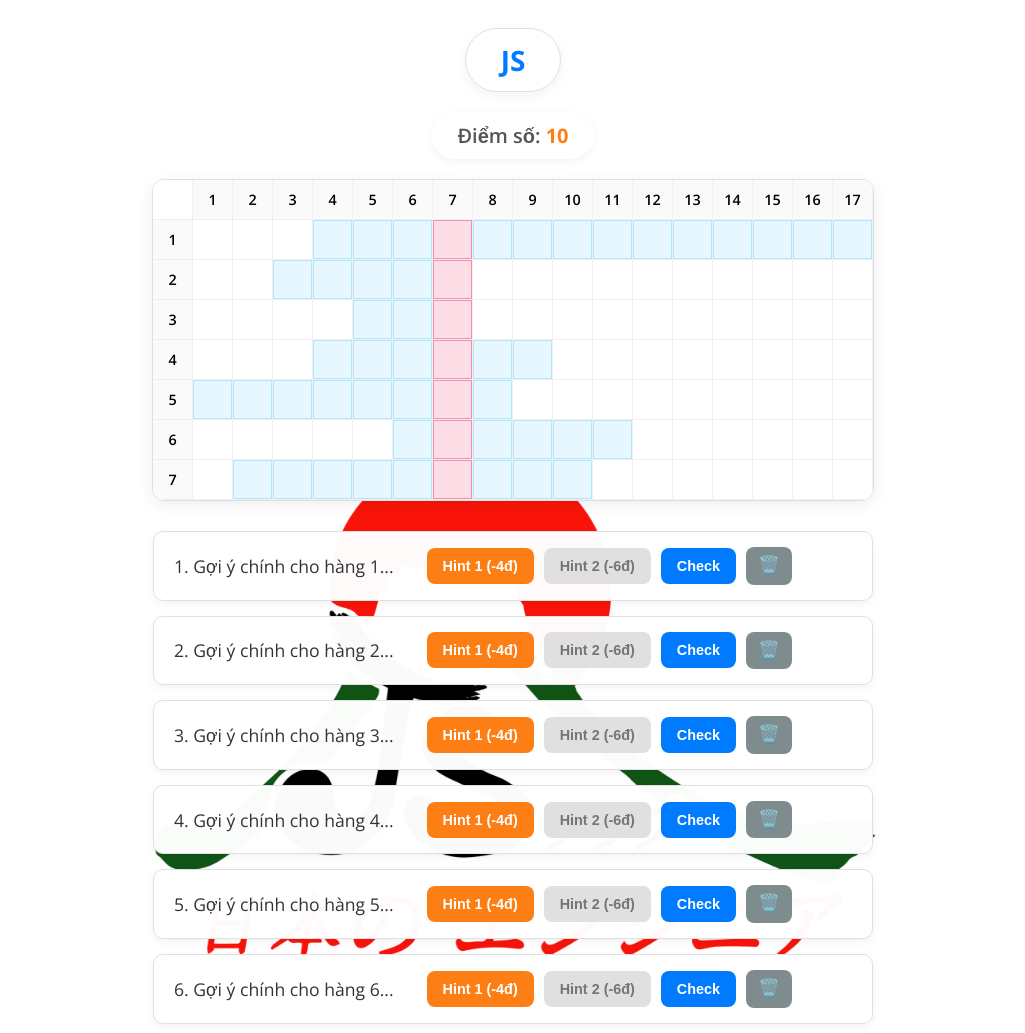
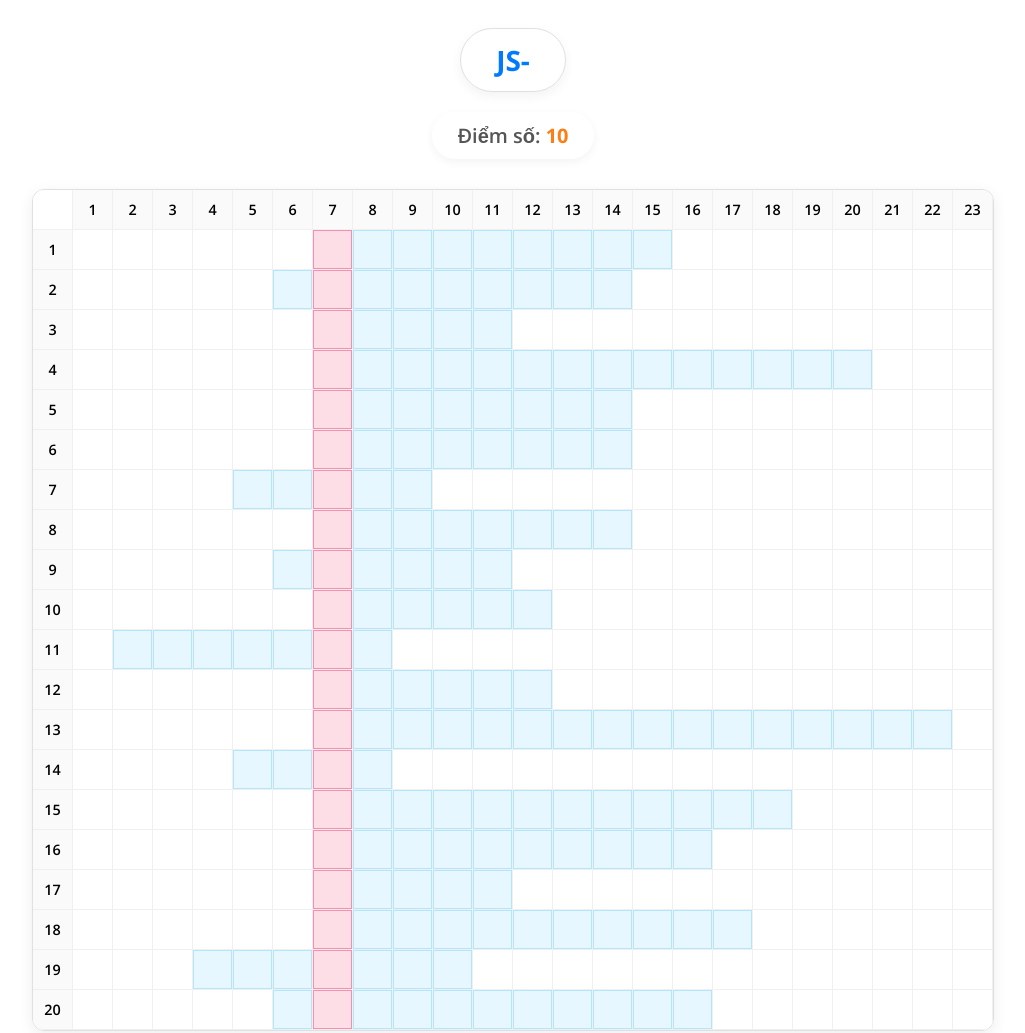
Before and after one commit to Cahoii/crossword-puzzle-game, a plain HTML site: page index.html in a window 1280 px wide. Shown: the top 1033 px of the page, without its empty margins (127-1152 px from the left). Drawn offline with nearby package versions, Linux system fonts and the light colour scheme.

Commit message:
CEA-custom

```diff
--- a/index.html
+++ b/index.html
@@ -12,7 +12,7 @@
   </head>
   <body>
     <div class="title-container">
-      <h1>JS</h1>
+      <h1>JS-</h1>
     </div>
 
     <div class="info-panel">Điểm số: <span id="score-display">10</span></div>
@@ -34,7 +34,7 @@
           id="keyword-guess-input"
           placeholder="Nhập đáp án của bạn..."
         />
-        <button id="keyword-guess-btn">SẮP XẾP & CHỐT</button>
+        <button id="keyword-guess-btn">Check</button>
       </div>
       <p class="guess-message" id="guess-message"></p>
     </div>
--- a/script.js
+++ b/script.js
@@ -1,74 +1,192 @@
 // --- GIAI ĐOẠN 1: VẼ GIAO DIỆN ---
 
-// 1. ĐỊNH NGHĨA "ĐỀ BÀI" (ĐÃ CẬP NHẬT HINT)
+// 1. ĐỊNH NGHĨA "ĐỀ BÀI" (ĐÃ SỬA keywordIndex và 2 answer)
+// 1. DEFINE PUZZLE DATA (NEW QUESTIONS FROM CHAPTER 12 CONCEPTS)
 const puzzleData = [
     {
-        row: 1,
-        answer: "DONVIHANHCHINH",
-        clue: "Gợi ý chính cho hàng 1...",
-        hint1: "Gợi ý phụ 1 (4 điểm)",
-        hint2: "Gợi ý phụ 2 (6 điểm)",
-        startCol: 4,
+        row: 1, // Letter 'I'
+        answer: "IMMEDIATE",
+        clue: "Addressing mode where the operand's value is contained within the instruction itself.",
+        hint1: "No memory reference needed for the operand.",
+        hint2: "Starts with 'I'.",
+        startCol: 7, // 7 - 0
+        keywordIndex: 0
+    },
+    {
+        row: 2, // Letter 'N'
+        answer: "MNEMONICS",
+        clue: "Symbolic abbreviations like ADD, SUB, LOAD used to represent machine opcodes.",
+        hint1: "Makes assembly language readable.",
+        hint2: "The 'N' is the second letter.",
+        startCol: 6, // 7 - 1
+        keywordIndex: 1
+    },
+     {
+        row: 3, // Letter 'S'
+        answer: "STACK",
+        clue: "Implicit addressing often involves operations on the top of this LIFO structure.",
+        hint1: "Uses PUSH and POP operations.",
+        hint2: "Starts with 'S'.",
+        startCol: 7, // 7 - 0
+        keywordIndex: 0
+    },
+     {
+        row: 4, // Letter 'T'
+        answer: "TWOSCOMPLEMENT",
+        clue: "The most common scheme for representing signed integers in computers.",
+        hint1: "Negation involves inverting bits and adding one.",
+        hint2: "The first letter is 'T'.",
+        startCol: 7, // 7 - 0
+        keywordIndex: 0
+    },
+     {
+        row: 5, // Letter 'R'
+        answer: "REGISTER",
+        clue: "A high-speed storage location within the CPU used to hold data temporarily.",
+        hint1: "Faster to access than main memory.",
+        hint2: "Operand addressing mode.",
+        startCol: 7, // 7 - 0
+        keywordIndex: 0
+    },
+     {
+        row: 6, // Letter 'U'
+        answer: "UNSIGNED",
+        clue: "An integer data type that represents only non-negative values.",
+        hint1: "Contrasts with signed integers.",
+        hint2: "Starts with 'U'.",
+        startCol: 7, // 7 - 0
+        keywordIndex: 0
+    },
+     {
+        row: 7, // Letter 'C'
+        answer: "ASCII",
+        clue: "A widely used 7-bit character encoding standard.",
+        hint1: "Also known as IRA.",
+        hint2: "The third letter is 'C'.",
+        startCol: 5, // 7 - 2
+        keywordIndex: 2
+    },
+     {
+        row: 8, // Letter 'T'
+        answer: "TRANSFER",
+        clue: "Type of instruction that moves data (e.g., LOAD, STORE). Data ___.",
+        hint1: "Not Arithmetic, Logical, or Control.",
+        hint2: "Starts with 'T'.",
+        startCol: 7, // 7 - 0
+        keywordIndex: 0
+    },
+     {
+        row: 9, // Letter 'I'
+        answer: "DIRECT",
+        clue: "Addressing mode where the address field in the instruction contains the effective address of the operand.",
+        hint1: "Requires one memory reference to fetch the operand.",
+        hint2: "The second letter is 'I'.",
+        startCol: 6, // 7 - 1
+        keywordIndex: 1
+    },
+     {
+        row: 10, // Letter 'O'
+        answer: "OPCODE",
+        clue: "The part of a machine instruction that specifies the operation to be performed.",
+        hint1: "Short for Operation Code.",
+        hint2: "Starts with 'O'.",
+        startCol: 7, // 7 - 0
+        keywordIndex: 0
+    },
+      {
+        row: 11, // Letter 'N'
+        answer: "BOOLEAN",
+        clue: "Type of algebra used for logical operations like AND, OR, NOT.",
+        hint1: "Operates on true/false values.",
+        hint2: "The last letter is 'N'.",
+        startCol: 2, // 7 - 5
+        keywordIndex: 5
+    },
+     {
+        row: 12, // Letter 'S'
+        answer: "SYSTEM",
+        clue: "Instructions for ___ Control are usually privileged and used by the OS.",
+        hint1: "Manages hardware resources.",
+        hint2: "Starts with 'S'.",
+        startCol: 7, // 7 - 0
+        keywordIndex: 0
+    },
+     {
+        row: 13, // Letter 'E'
+        answer: "EFFECTIVEADDRESS",
+        clue: "The actual memory address of an operand after all addressing mode calculations.",
+        hint1: "Abbreviated EA.",
+        hint2: "Starts with 'E'.",
+        startCol: 7, // 7 - 0
+        keywordIndex: 0
+    },
+     {
+        row: 14, // Letter 'T'
+        answer: "BYTE",
+        clue: "A fundamental unit of data storage, typically consisting of 8 bits.",
+        hint1: "Can represent a single character.",
+        hint2: "The third letter is 'T'.",
+        startCol: 5, // 7 - 2
+        keywordIndex: 2
+    },
+     {
+        row: 15, // Letter 'D'
+        answer: "DISPLACEMENT",
+        clue: "Addressing mode that adds an offset value to a base register's content.",
+        hint1: "Also known as base-offset addressing.",
+        hint2: "Starts with 'D'.",
+        startCol: 7, // 7 - 0
+        keywordIndex: 0
+    },
+     {
+        row: 16, // Letter 'E'
+        answer: "ENDIANNESS",
+        clue: "Refers to the byte order (Little or Big) in multi-byte data types.",
+        hint1: "Determines how bytes are stored in memory.",
+        hint2: "Starts with 'E'.",
+        startCol: 7, // 7 - 0
+        keywordIndex: 0
+    },
+     {
+        row: 17, // Letter 'S'
+        answer: "SHIFT",
+        clue: "A logical or arithmetic operation that moves bits left or right within a register.",
+        hint1: "Can be logical, arithmetic, or rotate.",
+        hint2: "Starts with 'S'.",
+        startCol: 7, // 7 - 0
+        keywordIndex: 0
+    },
+     {
+        row: 18, // Letter 'I'
+        answer: "INPUTOUTPUT",
+        clue: "Instructions used to communicate with peripheral devices.",
+        hint1: "Often abbreviated as I/O.",
+        hint2: "First letter is 'I'.",
+        startCol: 7, // 7 - 0
+        keywordIndex: 0
+    },
+     {
+        row: 19, // Letter 'G'
+        answer: "LOGICAL",
+        clue: "Operations like AND, OR, XOR, NOT fall into this category.",
+        hint1: "Operate on data bit-by-bit.",
+        hint2: "The fourth letter is 'G'.",
+        startCol: 4, // 7 - 3
         keywordIndex: 3
     },
-    {
-        row: 2,
-        answer: "HANOI",
-        clue: "Gợi ý chính cho hàng 2...",
-        hint1: "Gợi ý phụ 1 (4 điểm)",
-        hint2: "Gợi ý phụ 2 (6 điểm)",
-        startCol: 3,
-        keywordIndex: 4
-    },
-    {
-        row: 3,
-        answer: "HUE",
-        clue: "Gợi ý chính cho hàng 3...",
-        hint1: "Gợi ý phụ 1 (4 điểm)",
-        hint2: "Gợi ý phụ 2 (6 điểm)",
-        startCol: 5,
-        keywordIndex: 2
-    },
-    {
-        row: 4,
-        answer: "CANTHO",
-        clue: "Gợi ý chính cho hàng 4...",
-        hint1: "Gợi ý phụ 1 (4 điểm)",
-        hint2: "Gợi ý phụ 2 (6 điểm)",
-        startCol: 4,
-        keywordIndex: 3
-    },
-    {
-        row: 5,
-        answer: "HAIPHONG",
-        clue: "Gợi ý chính cho hàng 5...",
-        hint1: "Gợi ý phụ 1 (4 điểm)",
-        hint2: "Gợi ý phụ 2 (6 điểm)",
-        startCol: 1,
-        keywordIndex: 6
-    },
-    {
-        row: 6,
-        answer: "DANANG",
-        clue: "Gợi ý chính cho hàng 6...",
-        hint1: "Gợi ý phụ 1 (4 điểm)",
-        hint2: "Gợi ý phụ 2 (6 điểm)",
-        startCol: 6,
+     {
+        row: 20, // Letter 'N'
+        answer: "INSTRUCTION",
+        clue: "A single operation specified by an opcode and possibly operands.",
+        hint1: "Basic unit of execution for a processor.",
+        hint2: "The second letter is 'N'.",
+        startCol: 6, // 7 - 1
         keywordIndex: 1
-    },
-    {
-        row: 7,
-        answer: "HOCHIMINH",
-        clue: "Gợi ý chính cho hàng 7...",
-        hint1: "Gợi ý phụ 1 (4 điểm)",
-        hint2: "Gợi ý phụ 2 (6 điểm)",
-        startCol: 2,
-        keywordIndex: 5 // Chữ 'M'
     }
 ];
 
 // Các hằng số cài đặt
-const GRID_COLS = 17;
+const GRID_COLS = 23;
 const KEYWORD_COL = 7;
 
 // Khai báo biến "thùng"
@@ -84,8 +202,8 @@ const POINTS_PER_ROW = 10;
 const HINT_1_COST = 4;
 const HINT_2_COST = 6;
 const GUESS_PENALTY = 10;
-const KEY_WORD_ANSWER = "VIETNAM"; // <-- !!! THAY ĐÁP ÁN ĐÚNG VÀO ĐÂY
-const ROWS_TO_GUESS = 6; // 75% của 7 hàng là 5.25, làm tròn lên 6
+const KEY_WORD_ANSWER = "INSTRUCTIONSETDESIGN"; // <-- !!! THAY ĐÁP ÁN ĐÚNG VÀO ĐÂY
+const ROWS_TO_GUESS = 15; // 75% của 7 hàng là 5.25, làm tròn lên 6
 
 const STORAGE_KEY = 'crosswordProgress';
 
@@ -351,7 +469,7 @@ function handleGuessKeyword() {
 
         // 2. Thông báo
         alert("CHÍNH XÁC! Bạn đã tìm ra KEY WORD!");
-        guessMessage.textContent = `CHÚC MỪNG! BẠN ĐÃ TÌM RA KEY WORD: ${KEY_WORD_ANSWER} (Vào lúc: ${timeString}) với số điểm: ${playerScore}`;
+        guessMessage.textContent = `Chúc mừng bạn đã tìm ra KEY WORD: ${KEY_WORD_ANSWER} (vào lúc: ${timeString}) với số điểm: ${playerScore}`;
 
         // 3. Vô hiệu hóa khu vực đoán
         guessInput.disabled = true;
--- a/style.css
+++ b/style.css
@@ -1,6 +1,6 @@
 :root {
     /* Cài đặt Kích thước (Không đổi) */
-    --grid-size: 17;
+    --grid-size: 23;
     --cell-size: 40px;
     --clue-width: 40px;
 
@@ -379,3 +379,8 @@ h1 {
     font-weight: 600;
     color: #c0392b;
 }
+
+/* --- Kéo lưới ô chữ lên gần bảng điểm --- */
+.crossword-grid {
+    margin-top: 10px; /* Giảm khoảng cách trên lưới (thử 0px nếu muốn sát hơn) */
+}
```
